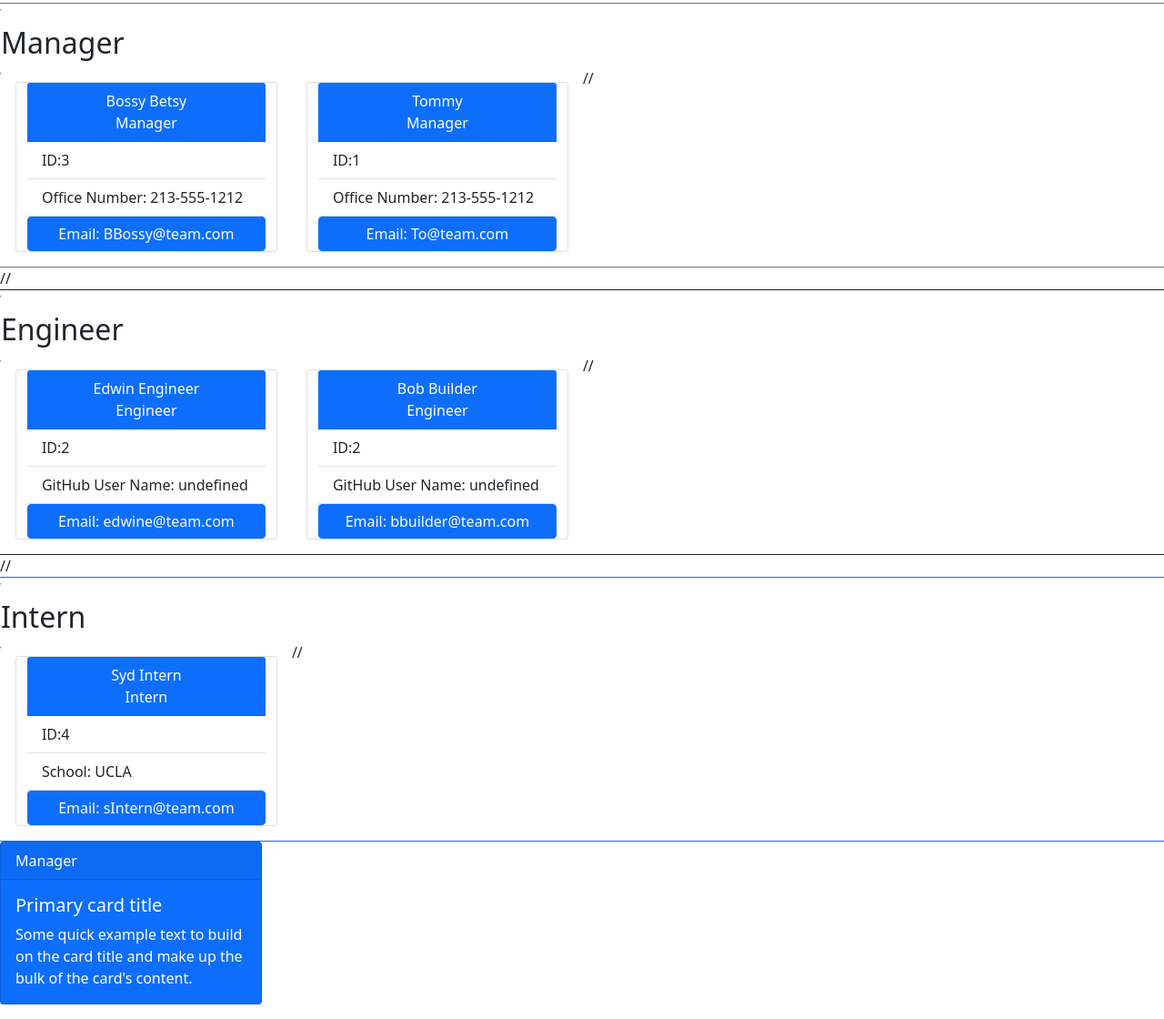
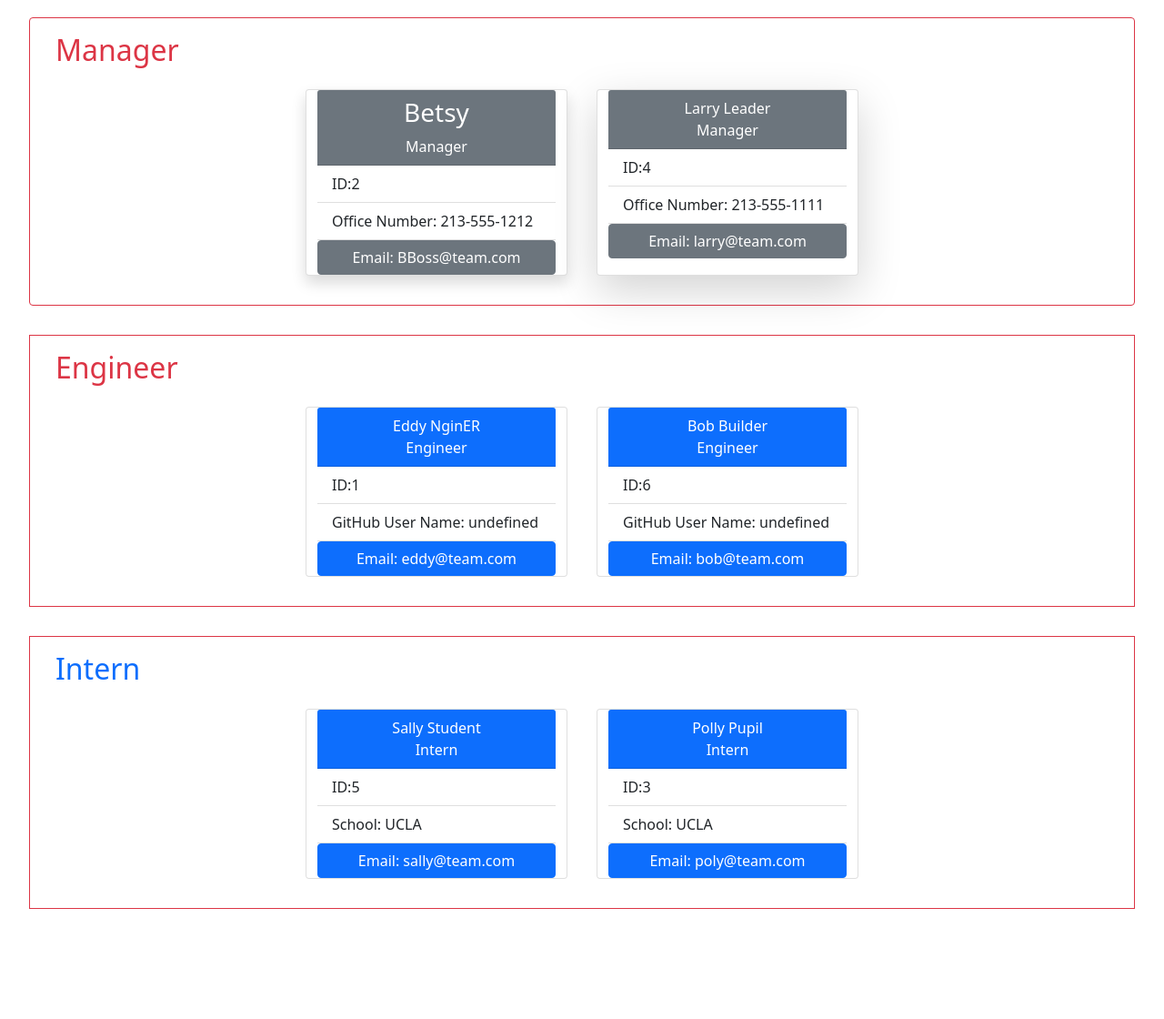
Before and after one commit to RaeSii/team-info-maker, a website: page index.html in a window 1280 px wide. Shown: the part 77-1197 px from the top of the page at 91% size. After the commit the page ends 1124 px from the top, so only its background shows below. Drawn offline with nearby package versions, Linux system fonts and the light colour scheme.

Commit message:
updated borders, added h3 to name and such

```diff
--- a/index.html
+++ b/index.html
@@ -12,47 +12,48 @@
     <title>My Team</title>
   </head>
   <body>
-  <header class="bg-secondary text-center text-white">
+  <header class="bg-danger text-center text-white">
     <h1>My Team Roster</h1>
     </header>
-    // <div class="row border border-secondary">
-    // <h2>Manager</h2>
-    //
-    <div class="card m-3" style="width: 18rem;">
-    <div class="card-header bg-primary text-center text-white">
-      Bossy Betsy<br>
+    <div class="row m-3 p-3 d-flex justify-content-center">
+    <div class="row m-3 p-3 d-flex justify-content-center border rounded border-danger">
+    <h2 class="text-danger">Manager</h2>
+
+    <div class="card m-3 shadow" style="width: 18rem;">
+    <div class="card-header bg-secondary text-center text-white">
+      <h3>Betsy</h3>
       Manager
     </div>
     <ul class="list-group list-group-flush">
-      <li class="list-group-item">ID:3</li>
+      <li class="list-group-item">ID:2</li>
       <li class="list-group-item">Office Number: 213-555-1212</li>
-      <a href="mailto:BBossy@team.com" class="btn btn-primary">Email: BBossy@team.com</a>
+      <a href="mailto:BBoss@team.com" class="btn btn-secondary">Email: BBoss@team.com</a>
     </ul>
   </div>
-    <div class="card m-3" style="width: 18rem;">
-    <div class="card-header bg-primary text-center text-white">
-      Tommy<br>
+    <div class="card m-3 shadow-lg" style="width: 18rem;">
+    <div class="card-header bg-secondary text-center text-white">
+      Larry Leader<br>
       Manager
     </div>
     <ul class="list-group list-group-flush">
-      <li class="list-group-item">ID:1</li>
-      <li class="list-group-item">Office Number: 213-555-1212</li>
-      <a href="mailto:To@team.com" class="btn btn-primary">Email: To@team.com</a>
+      <li class="list-group-item">ID:4</li>
+      <li class="list-group-item">Office Number: 213-555-1111</li>
+      <a href="mailto:larry@team.com" class="btn btn-secondary">Email: larry@team.com</a>
     </ul>
   </div>
-    // </div>
-    // <div class="row border border-dark">
-    // <h2>Engineer</h2>
-    //
+    </div>
+    <div class="row m-3 p-3 d-flex justify-content-center border border-danger">
+    <h2 class="text-danger">Engineer</h2>
+
     <div class="card m-3" style="width: 18rem;">
         <div class="card-header bg-primary text-center text-white">
-          Edwin Engineer<br>
+          Eddy NginER<br>
           Engineer
         </div>
         <ul class="list-group list-group-flush">
-          <li class="list-group-item">ID:2</li>
+          <li class="list-group-item">ID:1</li>
           <li class="list-group-item">GitHub User Name: undefined</li>
-          <a href="mailto:edwine@team.com" class="btn btn-primary">Email: edwine@team.com</a>
+          <a href="mailto:eddy@team.com" class="btn btn-primary">Email: eddy@team.com</a>
         </ul>
       </div>
     <div class="card m-3" style="width: 18rem;">
@@ -61,35 +62,38 @@
           Engineer
         </div>
         <ul class="list-group list-group-flush">
-          <li class="list-group-item">ID:2</li>
+          <li class="list-group-item">ID:6</li>
           <li class="list-group-item">GitHub User Name: undefined</li>
-          <a href="mailto:bbuilder@team.com" class="btn btn-primary">Email: bbuilder@team.com</a>
+          <a href="mailto:bob@team.com" class="btn btn-primary">Email: bob@team.com</a>
         </ul>
       </div>
-    // </div>
-    // <div class="row border border-primary">
-    // <h2>Intern</h2>
-    //
+    </div>
+    <div class="row m-3 p-3 d-flex justify-content-center border border-danger">
+    <h2 class="text-primary">Intern</h2>
+
     <div class="card m-3" style="width: 18rem;">
     <div class="card-header bg-primary text-center text-white">
-      Syd Intern<br>
+      Sally Student<br>
       Intern
     </div>
     <ul class="list-group list-group-flush">
-      <li class="list-group-item">ID:4</li>
+      <li class="list-group-item">ID:5</li>
       <li class="list-group-item">School: UCLA</li>
-      <a href="mailto:sIntern@team.com" class="btn btn-primary">Email: sIntern@team.com</a>
+      <a href="mailto:sally@team.com" class="btn btn-primary">Email: sally@team.com</a>
     </ul>
   </div>
-    // </div>
-    <div class="card text-white bg-primary mb-3" style="max-width: 18rem;">
-  <div class="card-header">Manager</div>
-  <div class="card-body">
-    <h5 class="card-title">Primary card title</h5>
-    <p class="card-text">Some quick example text to build on the card title and make up the bulk of the card's content.</p>
+    <div class="card m-3" style="width: 18rem;">
+    <div class="card-header bg-primary text-center text-white">
+      Polly Pupil<br>
+      Intern
+    </div>
+    <ul class="list-group list-group-flush">
+      <li class="list-group-item">ID:3</li>
+      <li class="list-group-item">School: UCLA</li>
+      <a href="mailto:poly@team.com" class="btn btn-primary">Email: poly@team.com</a>
+    </ul>
   </div>
-</div>
-
-
+    </div>
+    </div>
   </body>
 </html>
```
Also changed, not shown: templates/engineerTemplate.js (+4 -4 lines), templates/index.js (+7 -9 lines), templates/internTemplate.js (+4 -4 lines), templates/managerTemplate.js (+4 -4 lines).
